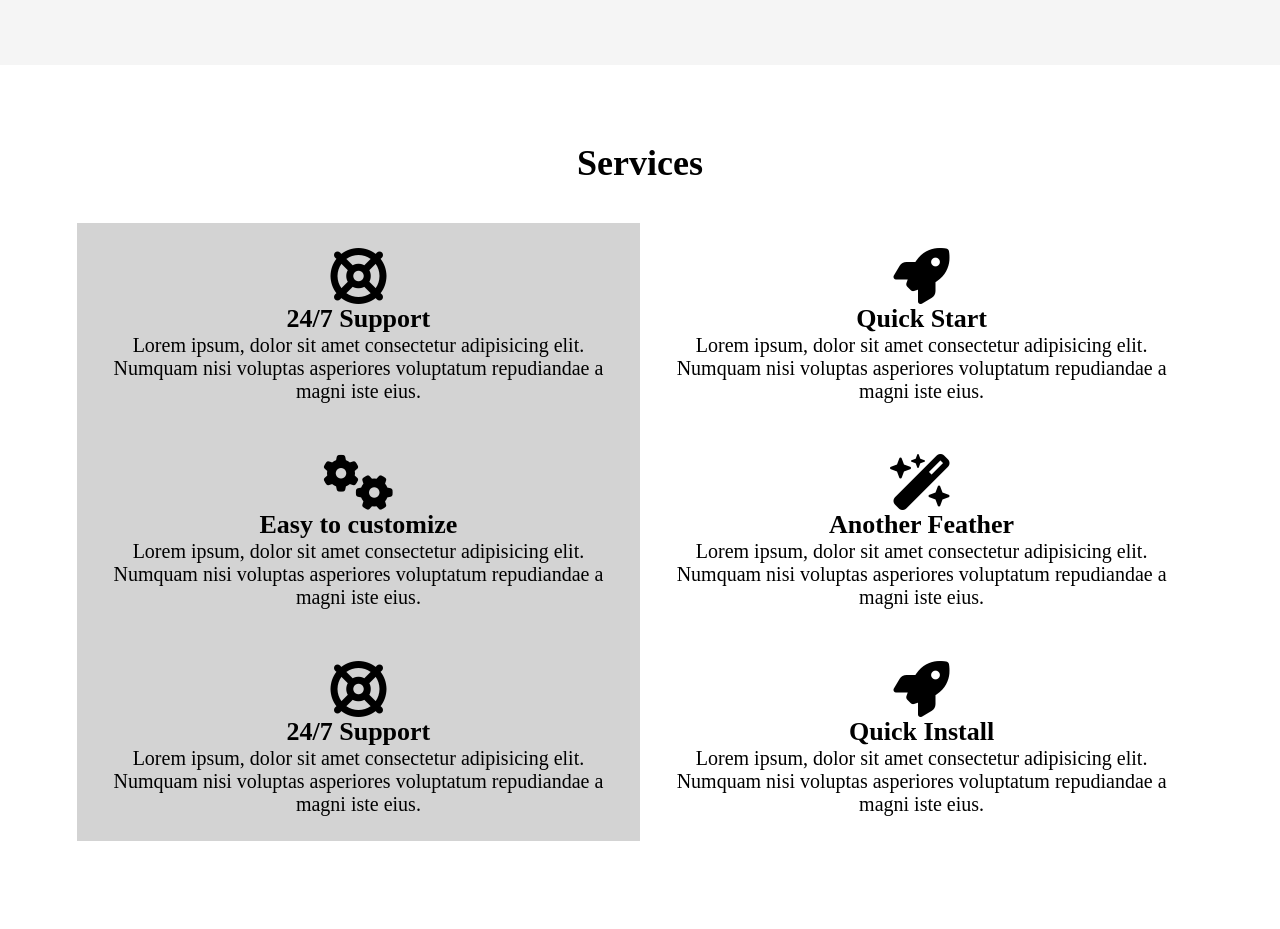
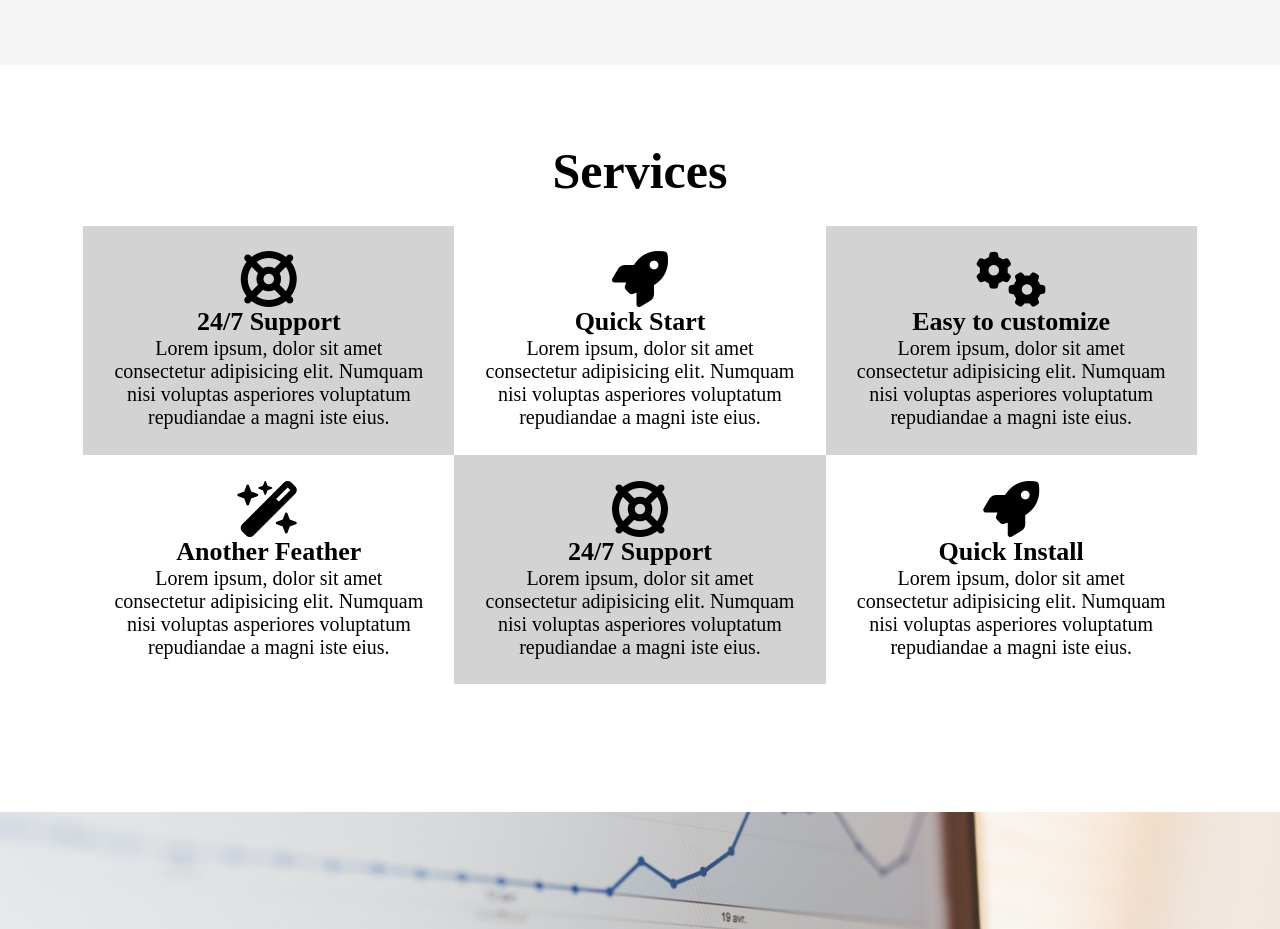
Before and after one commit to mamiko-s/resposive-git, a plain HTML site: page index.html in a window 1280 px wide. Shown: the part 2160-3089 px from the top of the page. Drawn offline with Linux system fonts and the light colour scheme.

Commit message:
Service section is done

```diff
--- a/css/style.css
+++ b/css/style.css
@@ -420,6 +420,16 @@ $=
 
 @media (min-width: 1000px) {
 
+    .services h2 {
+        width: 100%;
+        font-size: 50px;
+        padding-bottom: 2%;
+    }
+
+    .services article {
+        width: 25%;
+    }
+
     .call-action {
         display: flex;
         flex-direction: column;
```
